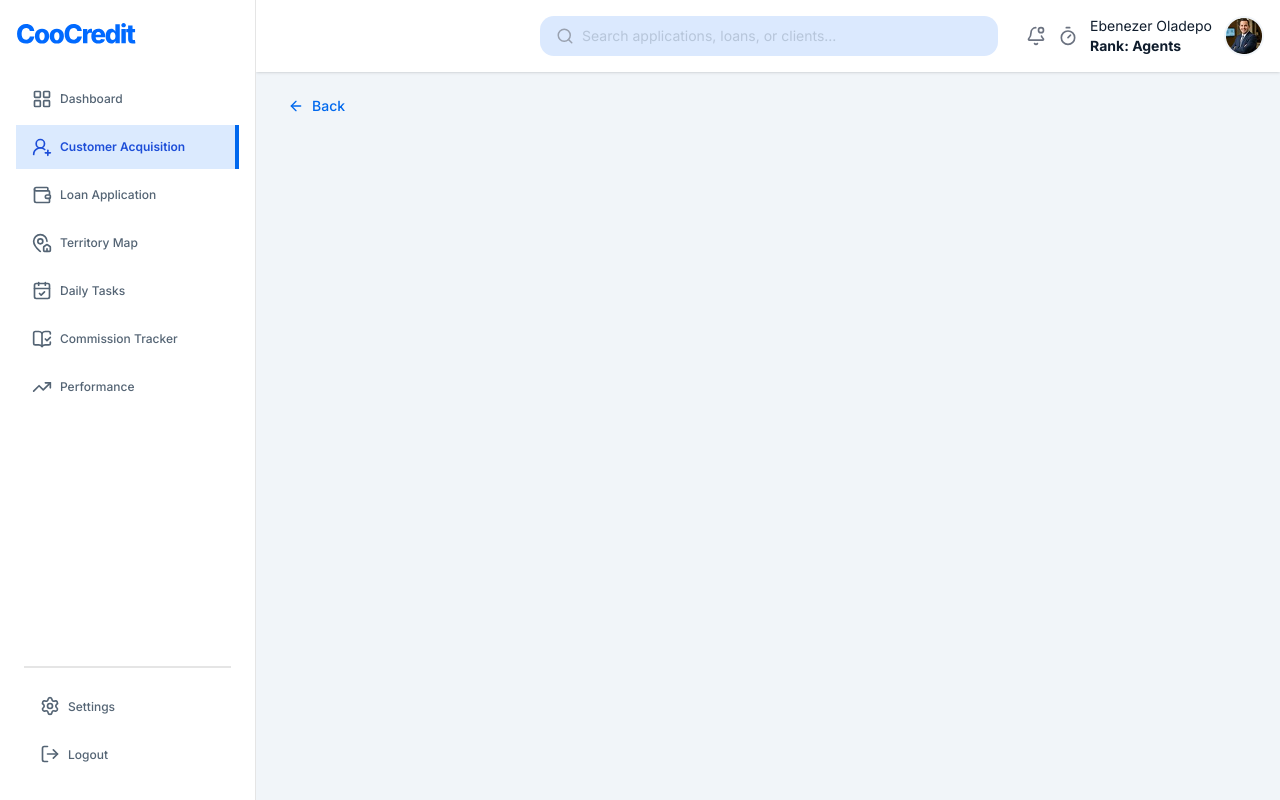
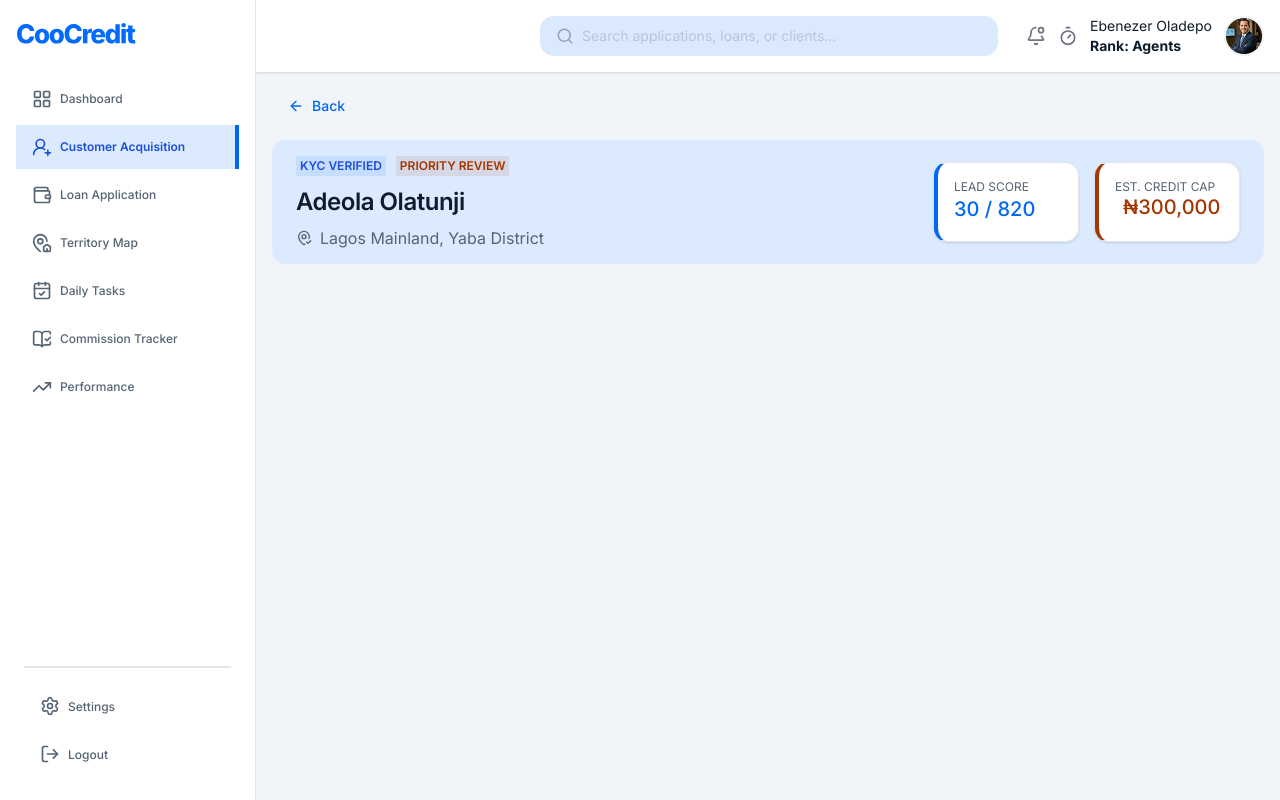
Before and after one commit to Banicoop/coocredit-business, a Next.js app: page /agents/customers/1 in a window 1280 px wide. Built offline with nearby package versions, Linux system fonts and the light colour scheme; a web font is replaced by a local one.

Commit message:
implement hero section of lead customer review, added titled text component

```diff
--- a/src/app/(dashboard)/agents/(main)/customers/@modals/AddCustomerModal.tsx
+++ b/src/app/(dashboard)/agents/(main)/customers/@modals/AddCustomerModal.tsx
@@ -1,6 +1,5 @@
 import Button from '@/components/primitives/buttons/Button';
 import CustomSelect from '@/components/primitives/inputs/CustomSelect';
-import { MultiSelect } from '@/components/primitives/inputs/MultipleSelect';
 import { TextArea } from '@/components/primitives/inputs/TextArea';
 import { TextField } from '@/components/primitives/inputs/TextField';
 import { Modal } from '@/components/primitives/modals/Modal';
--- a/src/app/(dashboard)/agents/(main)/customers/[id]/page.tsx
+++ b/src/app/(dashboard)/agents/(main)/customers/[id]/page.tsx
@@ -1,11 +1,13 @@
 import { BackButton } from '@/components/primitives/buttons/BackButton';
 import { Flex, FlexCol } from '@/components/ui/ui-layout';
 import React from 'react'
+import LeadReviewPage from '../_pages/LeadReviewPage';
 
 const CustomerDetails = () => {
   return (
-    <FlexCol className=''>
+    <FlexCol className='gap-4'>
         <BackButton/>
+        <LeadReviewPage/>
     </FlexCol>
   )
 }
--- /dev/null
+++ b/src/app/(dashboard)/agents/(main)/customers/_pages/CustomerProfile.tsx
@@ -0,0 +1,9 @@
+import React from 'react'
+
+const CustomerProfile = () => {
+  return (
+    <div>CustomerProfile</div>
+  )
+}
+
+export default CustomerProfile;
--- /dev/null
+++ b/src/app/(dashboard)/agents/(main)/customers/_pages/LeadReviewPage.tsx
@@ -0,0 +1,43 @@
+import Typography from '@/components/primitives/Typography';
+import { Flex, FlexBox, FlexCol } from '@/components/ui/ui-layout';
+import { MapMinus, MapPinCheck } from 'lucide-react';
+import React, { ReactNode } from 'react';
+
+type ScoreCardProps = {
+    label: string;
+    val: string;
+    color: string;
+    border: string;
+    icon?: ReactNode;
+}
+
+const ScoreCard = ({label, val, color, icon, border}: ScoreCardProps) => (
+    <FlexBox className={`flex-col shadow-sm border-l-4 h-20 px-4 w-36.25 ${border}`}>
+        <Typography variant='small' color='primary'>{label}</Typography>
+        <Typography variant='h4' startIcon={icon} className={`${color}`}>{val}</Typography>
+    </FlexBox>
+)
+
+const LeadReviewPage = () => {
+  return (
+    <FlexCol className='gap-5'>
+        <Flex className='bg-[#DBEAFE] rounded-lg py-4 px-6 w-full justify-between'>
+            <FlexCol className='gap-2.5'>
+                <Flex className='gap-2.5'>
+                    <Typography variant='small' color='active' className='bg-[#016AFF1A] px-1 py-0.5' weight='semibold'>KYC VERIFIED</Typography>
+                    <Typography variant='small' weight='semibold' className='bg-[#A437001A] text-[#A43700] px-1 py-0.5'>PRIORITY REVIEW</Typography>
+                </Flex>
+                <Typography variant='h3'>Adeola Olatunji</Typography>
+                <Typography variant='p' color='primary' startIcon={<MapPinCheck size={16}/>}>Lagos Mainland, Yaba District</Typography>
+            </FlexCol>
+
+            <Flex className='gap-4'>
+                <ScoreCard label='LEAD SCORE' val='30 / 820' color='text-primary' border='border-l-primary' />
+                <ScoreCard label='EST. CREDIT CAP' val={`₦300,000`} color='text-[#A43700]' border='border-l-[#A43700]' icon/>
+            </Flex>
+        </Flex>
+    </FlexCol>
+  )
+}
+
+export default LeadReviewPage;
--- a/src/app/(dashboard)/agents/(main)/customers/_sections/CustHeader.tsx
+++ b/src/app/(dashboard)/agents/(main)/customers/_sections/CustHeader.tsx
@@ -21,7 +21,7 @@ const CustHeader = () => {
 
   return (
     <Grid className="gap-4">
-        <Flex className='items-center justify-between w-full'>
+        <Flex className='flex-col md:flex-row items-start md:items-center justify-between gap-2.5 w-full'>
             <PageHeader title='Customer Acquisition'/>
             <Button variant='primary' startIcon={<Plus size={20}/>} onClick={() => setOpenModal(true)}>New Customer</Button>
         </Flex>
--- a/src/app/(dashboard)/agents/(main)/customers/page.tsx
+++ b/src/app/(dashboard)/agents/(main)/customers/page.tsx
@@ -21,7 +21,7 @@ const data = Array.from({length: 30}, () => ({
 }))
 
 const TableTitle = () => (
-    <Flex className='w-full flex-col md:flex-row justify-between'>
+    <Flex className='w-full flex-col md:flex-row  gap-2.5 items-start md:items-center justify-between'>
         <Typography>All Customers</Typography>
         <TextField startIcon={<Search size={18}/>} variant='primary' className='outline-none' placeholder='Search by name, ID...'/>
     </Flex>
--- a/src/components/landing/LandingPage.tsx
+++ b/src/components/landing/LandingPage.tsx
@@ -27,7 +27,7 @@ export function PublicNav() {
       logo={logo}
       items={navItems}
       trackActive
-      cta={{ label: "Join the Network", href: "/auth/sign-in" }}
+      cta={{ label: "Sign In", href: "/auth/sign-in" }}
       />
   );
 }
--- a/src/components/primitives/buttons/BackButton.tsx
+++ b/src/components/primitives/buttons/BackButton.tsx
@@ -3,9 +3,15 @@
 import { useRouter } from "next/navigation";
 import Button from "./Button"
 import { ArrowLeft } from "lucide-react";
+import Typography from "../Typography";
 
 interface BackButtonProps {
     label?: string;
+    className?: string;
+}
+
+interface TitleTextProps {
+    label: string;
     className?: string;
 }
 
@@ -19,3 +25,10 @@ export const BackButton = ({label = 'Back', className = 'text-primary'}: BackBut
     </Button>
   )
 }
+
+
+export const TitleText = ({label, className}: TitleTextProps) => {
+  return(
+    <Typography className={`border-l-4 border-l-primary px-1 my-1 ${className}`} weight='bold'>{label}</Typography>
+  )
+}
```
